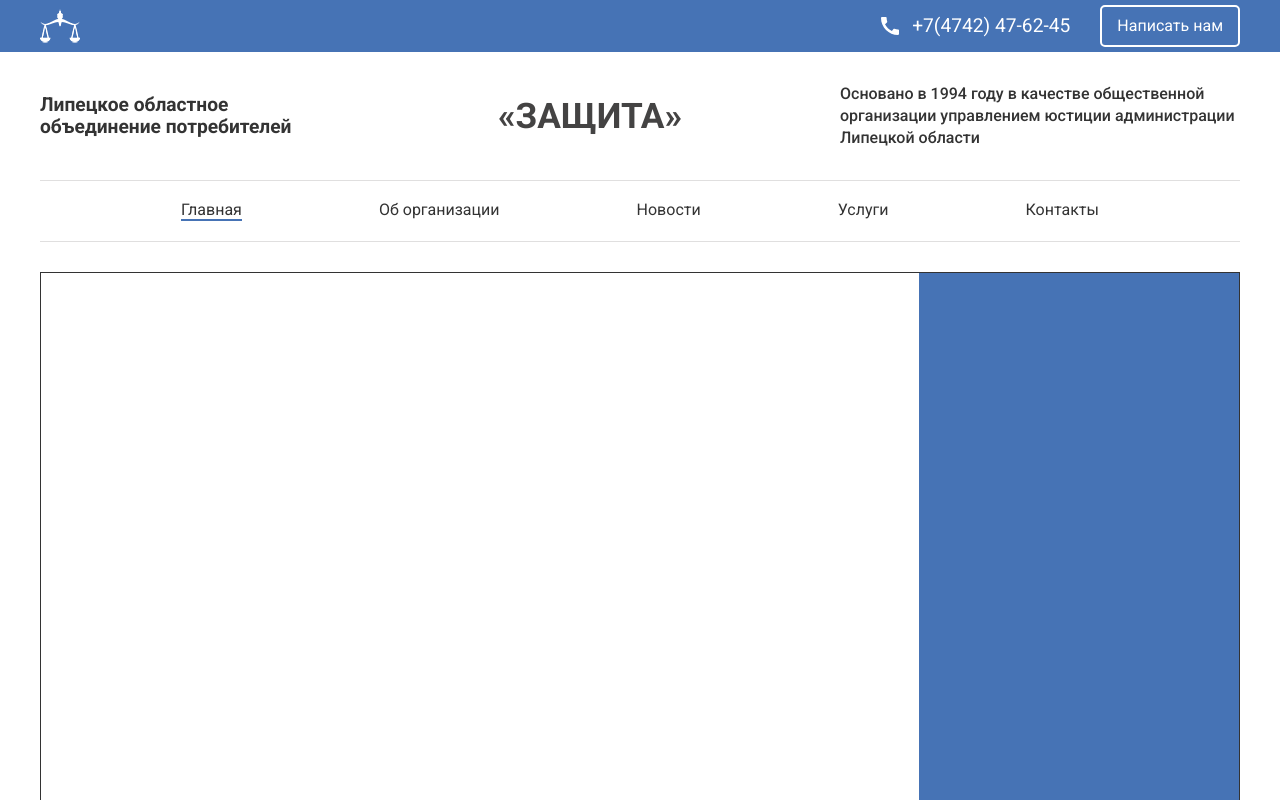
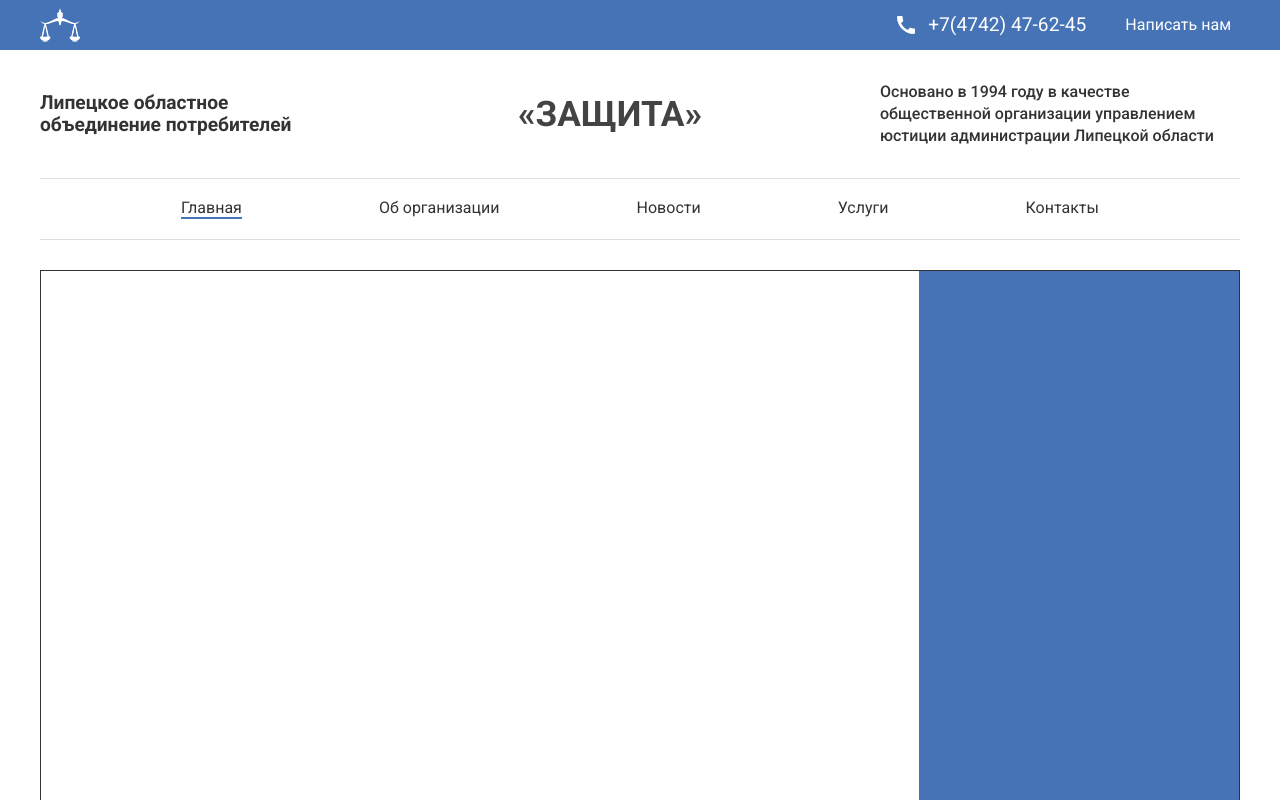
Before and after one commit to Mad-Imp/loop-zaschita, a React (Create React App) app: page / in a window 1280 px wide. Shown: the top 800 px of the page. Built offline with nearby package versions, Linux system fonts and the light colour scheme.

Commit message:
modified button

```diff
--- a/src/components/button/Button.module.scss
+++ b/src/components/button/Button.module.scss
@@ -3,17 +3,18 @@
 .btn {
   background-color: transparent;
   color: white;
-  padding: 10px 15px;
-  border: 2px solid white;
+  padding: 7px 9px;
+  outline: none;
+  border: none;
   border-radius: 5px;
   font-size: 1em;
-  transition-duration: .5s;
+  transition-duration: .8s;
 }
 
 .btn:hover {
-  background-color: white;
-  color: $primaryColor;
-  transition-duration: .5s;
+  background-color: rgba(255, 255, 255, 0.13);
+  color: #fff;
+  transition-duration: .8s;
   cursor: pointer;
 }
 
--- a/src/components/hero/Hero.module.scss
+++ b/src/components/hero/Hero.module.scss
@@ -23,7 +23,7 @@
 }
 
 .description {
-  max-width: 400px;
+  max-width: 360px;
   font-weight: 500;
-  line-height: 1.4rem;
+  line-height: 1.35rem;
 }
```
